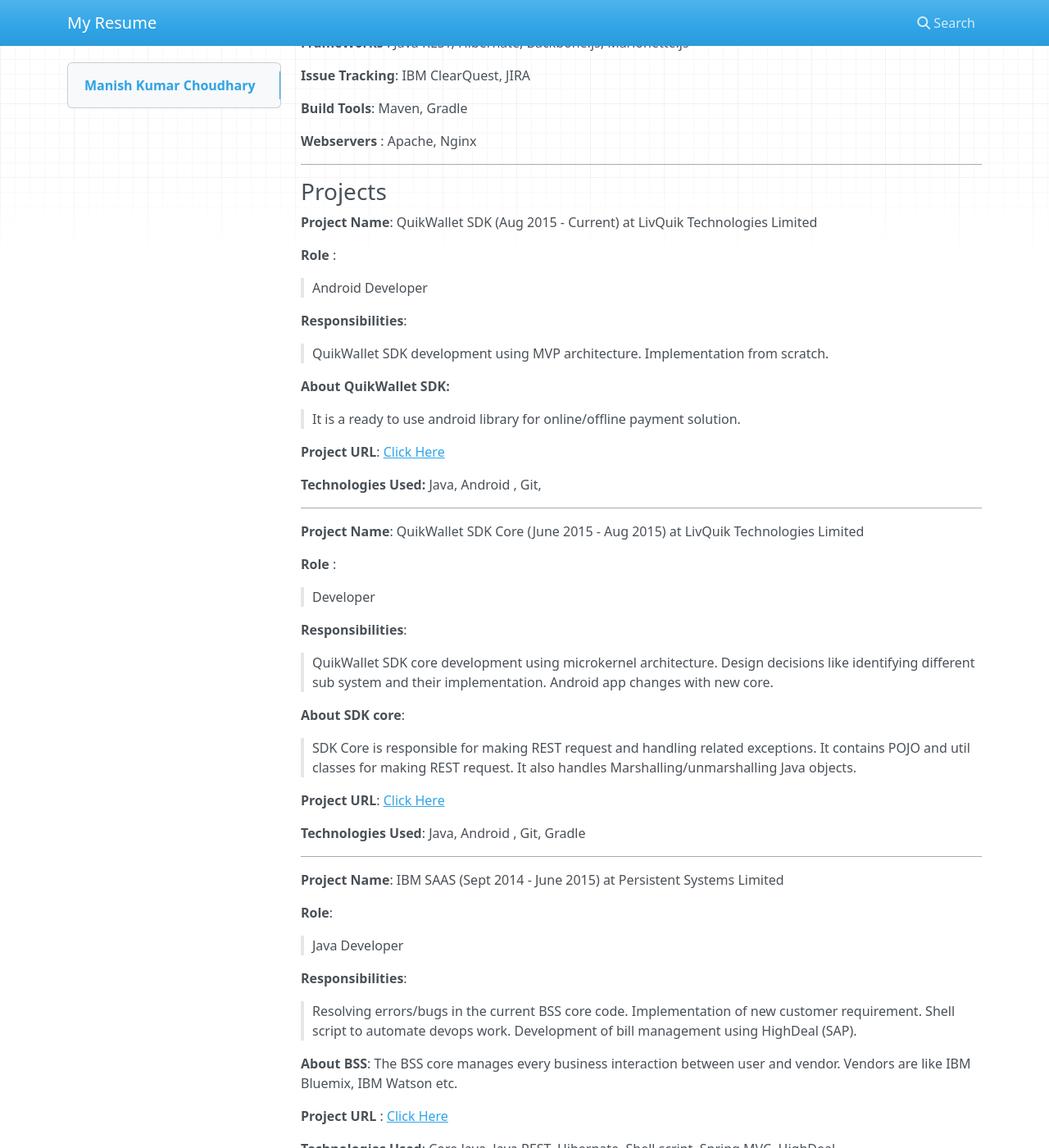
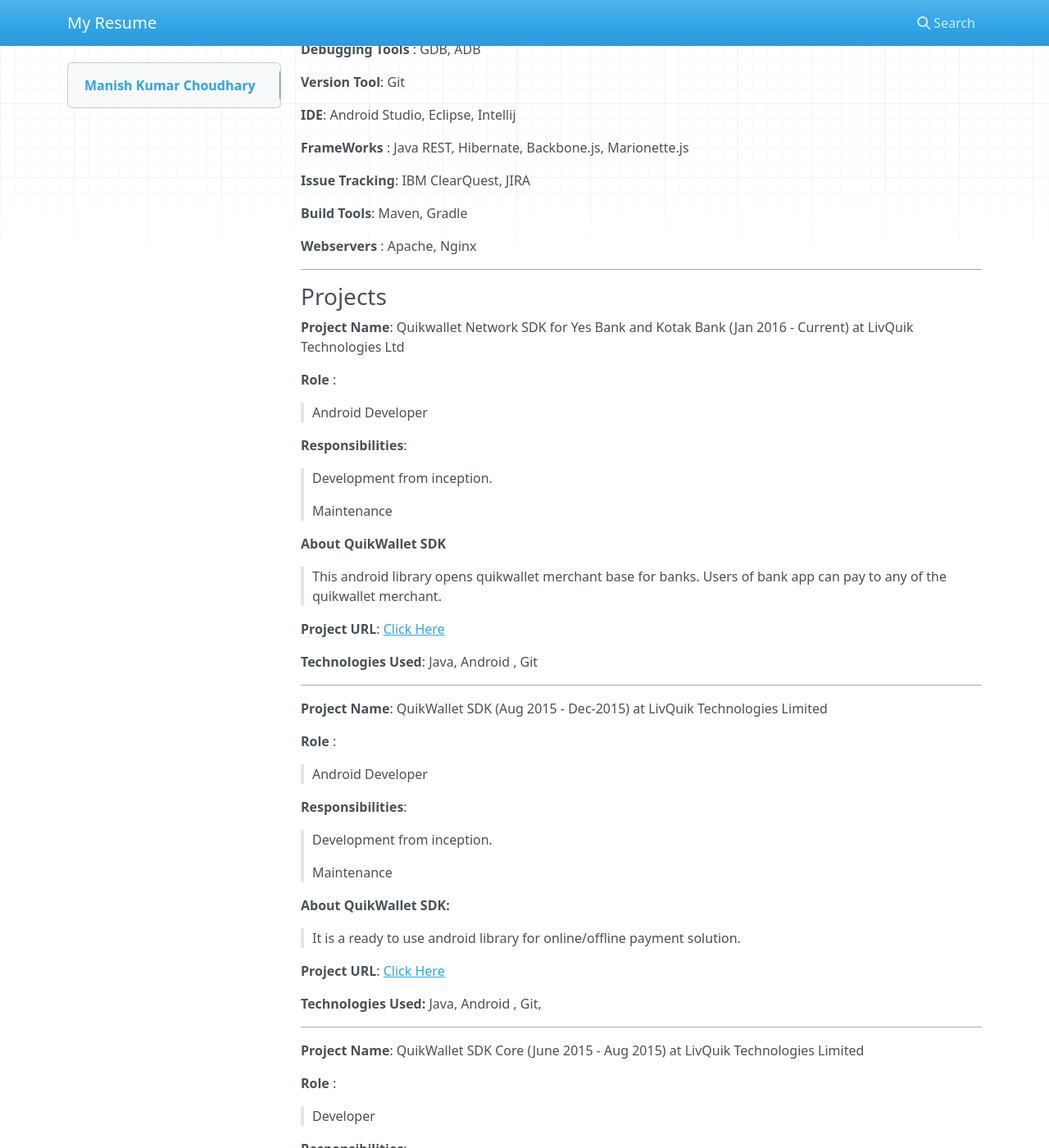
Before and after one commit to mangrep/my_resume, an MkDocs documentation site: the page built from docs/index.md, in a window 1280 px wide and 1400 px high, scrolled down 1672 px. Shown: the whole window at 82% size. Built offline with MkDocs 1.6.1, drawn with Linux system fonts in a browser that asks for light colours; nearby versions of some CDN libraries; some of the changed text lies outside the part shown.

Commit message:
Updated resume

```diff
--- a/docs/index.md
+++ b/docs/index.md
@@ -12,13 +12,14 @@
 ----------
 
 
-###Professional Goal
+###About
 
-To stay updated with new technologies and use it to solve real world problems and see the impact on people life.
+Two years of exceptional track record building applications, tools and software development kit for mobile and web applications at Livquik and Persistent systems.
+
+Hands-on approach and execution through all stages of product cycle from idea inception/incubation, vision development, prototyping, architecture definition and design, implementation, shipping and presenting to customers.
 
 
 ----------
-
 
 
 ###Scholastics
@@ -65,13 +67,28 @@
 
 ----------
 
-
-
-
-
 ###Projects
 
-**Project Name**: QuikWallet SDK (Aug 2015 - Current) at LivQuik Technologies Limited
+**Project Name**: Quikwallet Network SDK for Yes Bank and Kotak Bank (Jan 2016 - Current) at LivQuik Technologies Ltd
+
+**Role** :
+>Android Developer
+
+**Responsibilities**:
+  > Development from inception.
+
+  > Maintenance
+
+**About QuikWallet SDK**
+>This android library opens quikwallet merchant base for banks. Users of bank app can pay to any of the quikwallet merchant.
+
+**Project URL**:   <a href="https://play.google.com/store/apps/details?id=com.YesBank" target="_blank">Click Here</a>
+
+**Technologies Used**:  Java, Android , Git
+
+----------
+
+**Project Name**: QuikWallet SDK (Aug 2015 - Dec-2015) at LivQuik Technologies Limited
 
 **Role** :
 
@@ -79,8 +96,9 @@
 
 **Responsibilities**:
 
->  QuikWallet SDK development using MVP architecture. Implementation
-> from scratch.
+>Development from inception.
+
+>Maintenance
 
 **About QuikWallet SDK:**
 
@@ -103,9 +121,11 @@
 **Responsibilities**:
 
 
-> QuikWallet SDK core development using microkernel architecture.
-> Design decisions like identifying different sub system and their implementation.
-> Android app changes with new core.
+>Development from inception.
+
+>Integrating it in all relevant products like App, SDKs etc
+
+>Maintenance
 
 **About SDK core**:
 
@@ -128,8 +148,11 @@
 **Responsibilities**:
 
 > 	Resolving errors/bugs in the current BSS core code.
+
 > 	Implementation of new customer requirement.
+
 > Shell script to automate devops work.
+
 >  Development of bill management using HighDeal (SAP).
 
 **About BSS**: The BSS core manages every business interaction between user and vendor. Vendors are like IBM Bluemix, IBM Watson etc.
@@ -155,7 +177,6 @@
 
 
 ----------
-
 
 
 ###Freelance Projects
@@ -173,7 +194,6 @@
 
 
 
-
 ###Achievements
 
  1. Selected for Prime Minister’s Scholarship by Ministry of Home
@@ -186,13 +206,12 @@
 ----------
 
 
-
 ###Personal Dossier
 
 | Name           | Manish Kumar Choudhary     |
 |----------------|----------------------------|
-| Father's’ Name | Late Uma Shankar Choudhary |
-| Mother’s Name  | Smt Pawan Devi             |
+| Father's Name | Late Uma Shankar Choudhary |
+| Mother's Name  | Smt Pawan Devi             |
 | Date of Birth  | 09-Feb-1991                |
 | Hobbies        | News reading/ Freelancing  |
 
@@ -224,6 +243,8 @@
 SPOJ:  <a href="http://www.spoj.com/users/techmanish/" target="_blank">Click here</a>
 
 Quora: <a href="https://www.quora.com/profile/Manish-Kumar-228" target="_blank">Click here</a>
+
+   ----------
 
 ###References
 
```
Also changed, not shown: other parts of docs/index.md (+6 -6 lines), readme.md (+45 -24 lines), site/index.html, site/mkdocs/search_index.json, site/sitemap.xml.
